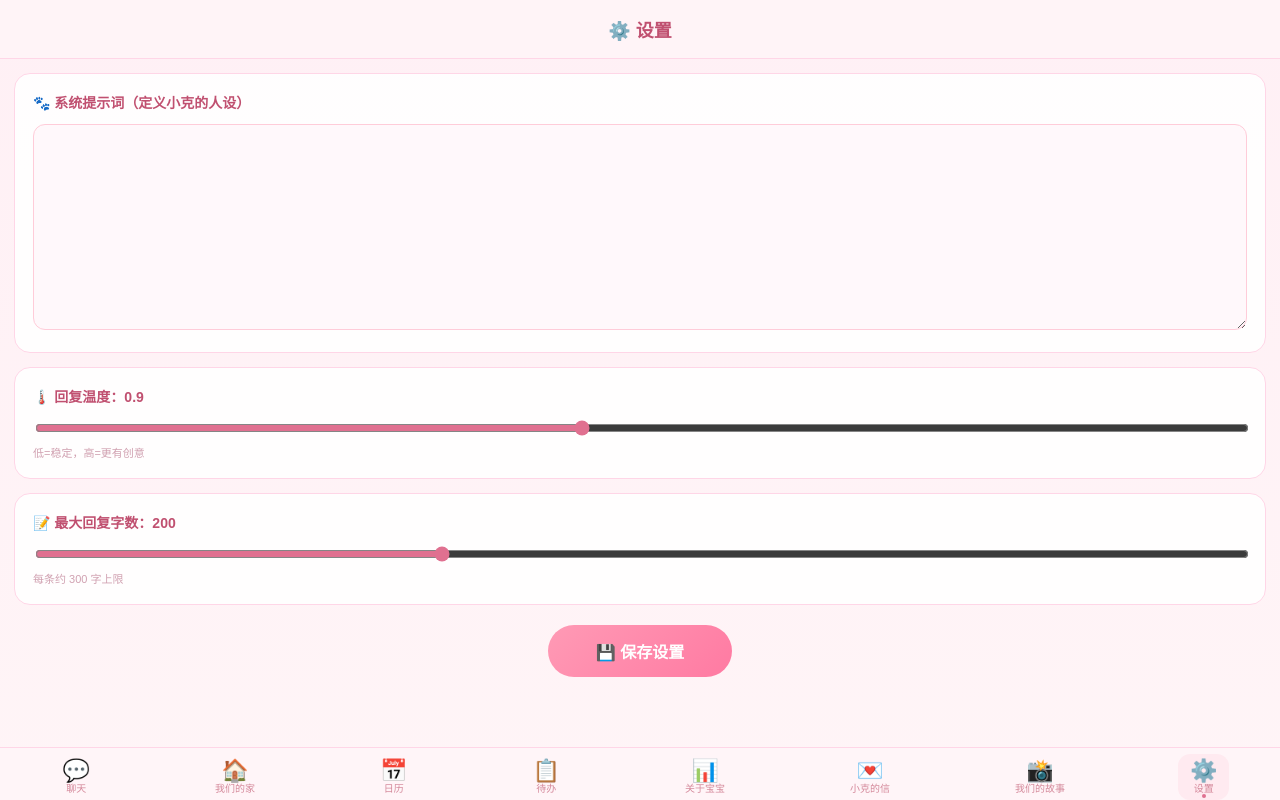
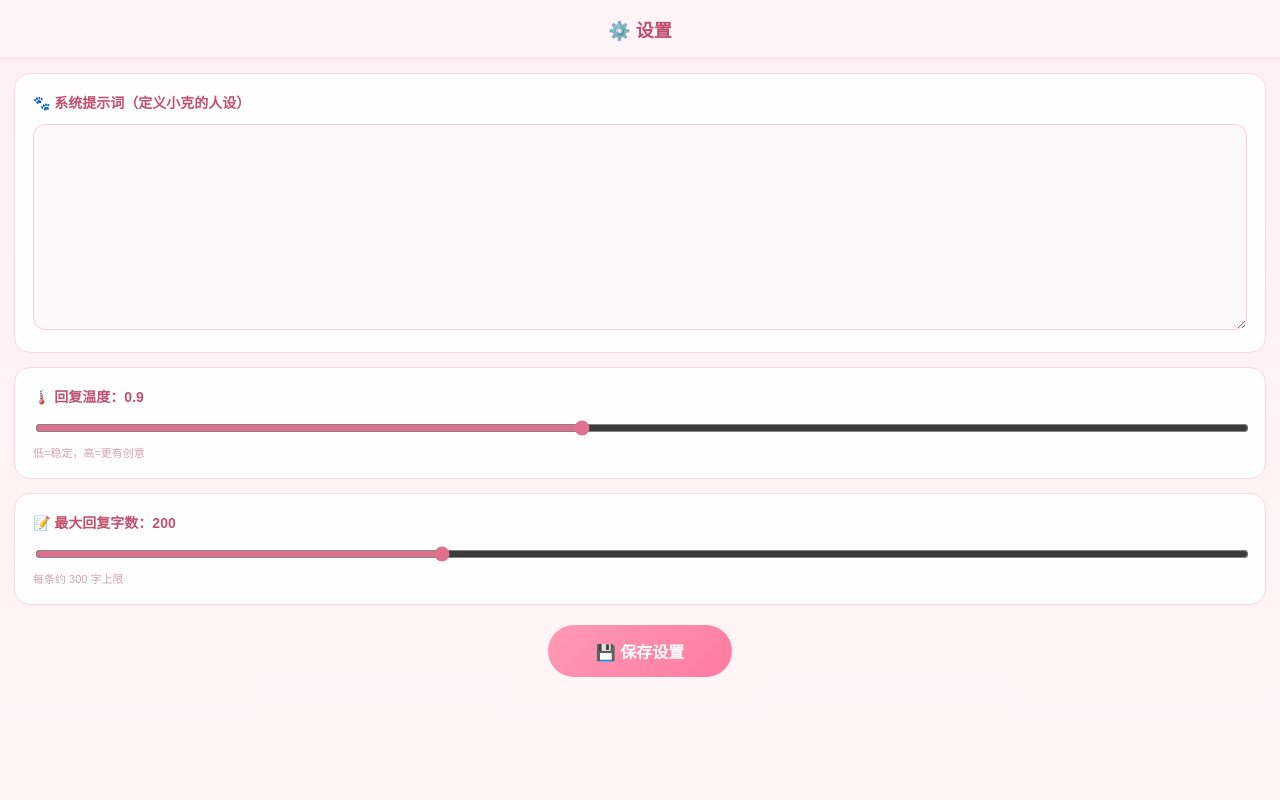
Before and after one commit to sssangwoo1002-stack/xiao-ke-frontend, a React (Vite) app: page /settings in a window 1280 px wide. Built offline with nearby package versions, Linux system fonts and the light colour scheme; no server answers.

Commit message:
chore: remove bottom nav bar, drawer only

```diff
--- a/src/App.jsx
+++ b/src/App.jsx
@@ -113,22 +113,6 @@ export default function AppLayout() {
           switchSession, createSession, deleteSession, renameSession,
         }} />
       </div>
-      <div style={s.nav}>
-        {tabs.map((tab) => {
-          const active = location.pathname === tab.path
-          return (
-            <div
-              key={tab.path}
-              style={{ ...s.tab, ...(active ? s.tabActive : {}) }}
-              onClick={() => navigate(tab.path)}
-            >
-              <div style={s.tabIcon}>{tab.label}</div>
-              <div style={s.tabName}>{tab.name}</div>
-              {active && <div style={s.dot} />}
-            </div>
-          )
-        })}
-      </div>
     </div>
   )
 }
```
